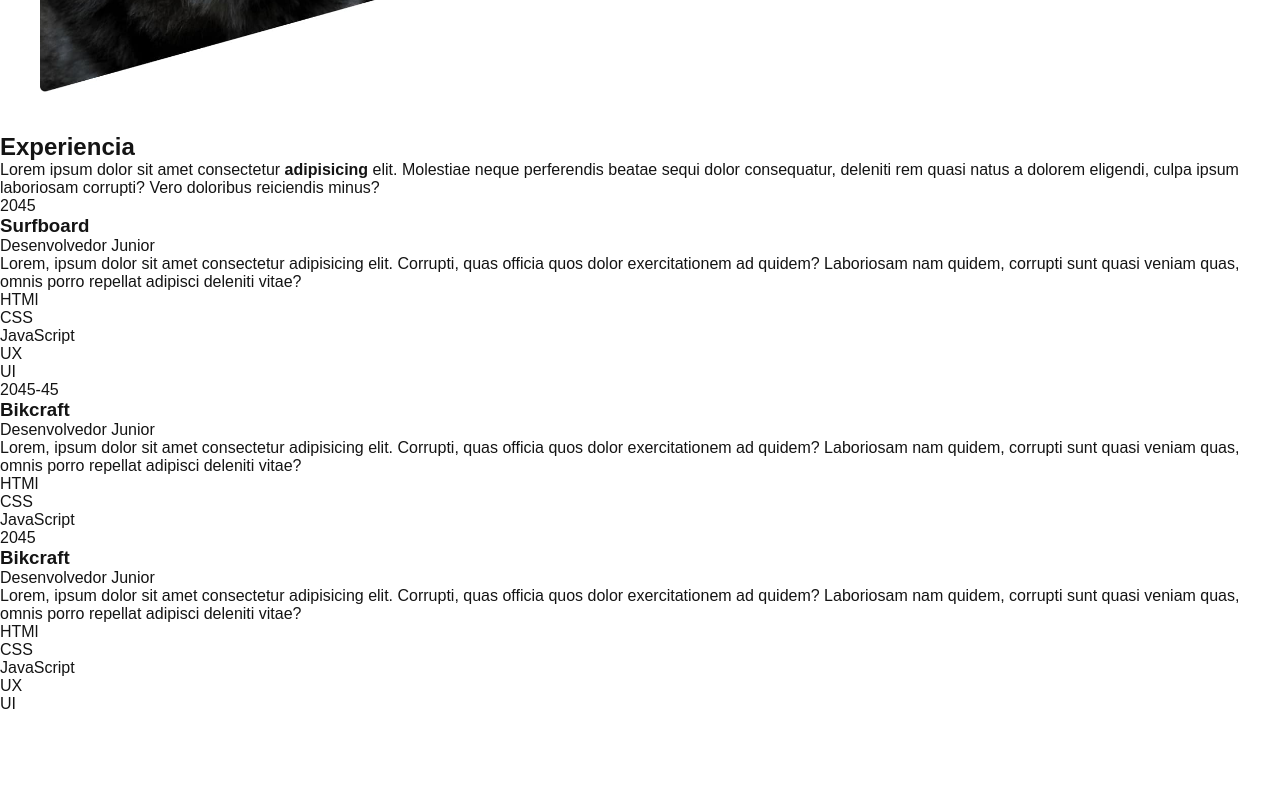
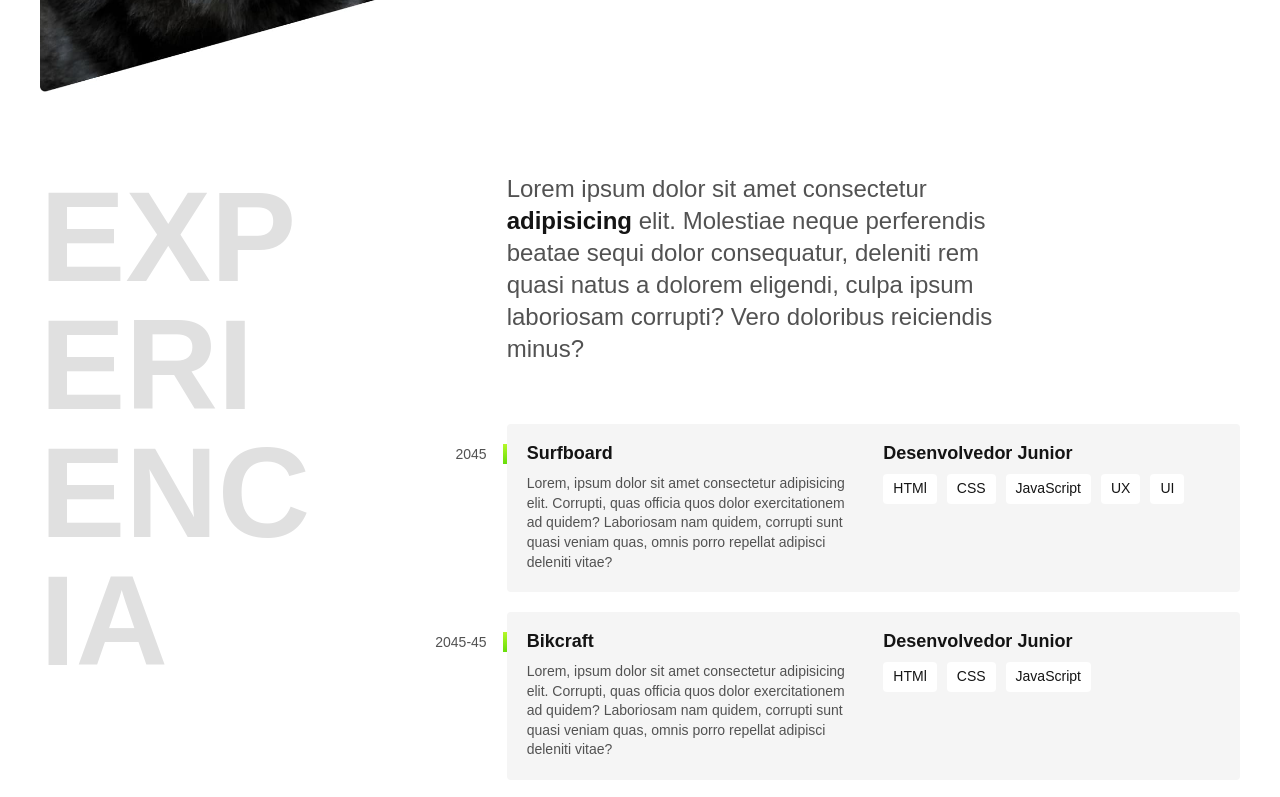
Before and after one commit to JoaoVictorVM/PreparadorFisico, a plain HTML site: page index.html in a window 1280 px wide. Shown: the part 600-1397 px from the top of the page. Before the commit the page ends 1313 px from the top, so only its background shows below. Drawn offline with Linux system fonts and the light colour scheme.

Commit message:
Add style experiencia
Adiciona estilizacao da secao de experiencia

```diff
--- a/src/css/global/elements.css
+++ b/src/css/global/elements.css
@@ -1,3 +1,11 @@
 body {
     color: var(--black);
 }
+
+.subtitulo {
+    font-size: 8rem;
+    line-height: 1;
+    text-transform: uppercase;
+    word-break: break-all;
+    max-width: 4ch;
+}
--- a/src/css/global/variables.css
+++ b/src/css/global/variables.css
@@ -1,3 +1,4 @@
 :root {
     --black: #141414;
+    --cinza-claro: #525252;
 }
--- a/src/css/pages/home/home.css
+++ b/src/css/pages/home/home.css
@@ -3,3 +3,4 @@
 
 /* Partials */
 @import "./partials/introducao.css";
+@import "./partials/experiencia.css";
--- /dev/null
+++ b/src/css/pages/home/partials/experiencia.css
@@ -0,0 +1,83 @@
+.experiencia {
+    max-width: 1200px;
+    padding: 40px 20px;
+    margin: 0 auto;
+    display: grid;
+    grid-template-columns: 1fr 2fr;
+    gap: 100px;
+}
+
+.experiencia .subtitulo {
+    color: #e0e0e0;
+}
+
+.experiencia-texto {
+    font-size: 1.5rem;
+    line-height: 1.33;
+    max-width: 40ch;
+    margin-bottom: 60px;
+    color: var(--cinza-claro);
+}
+
+.experiencia-texto strong {
+    color: var(--black);
+}
+
+.empresa {
+    display: grid;
+    grid-template-columns: 1fr 1fr;
+    gap: 10px 20px;
+    padding: 20px;
+    background: #f5f5f5;
+    margin-bottom: 20px;
+    border-radius: 4px;
+    position: relative;
+}
+
+.empresa::before {
+    content: "";
+    display: block;
+    width: 4px;
+    height: 20px;
+    background: linear-gradient(#b6f829, #67dd0a);
+    position: absolute;
+    top: 20px;
+    left: -4px;
+}
+
+.empresa-ano {
+    position: absolute;
+    top: 22px;
+    left: -100px;
+    text-align: right;
+    width: 80px;
+    color: var(--cinza-claro);
+    font-size: .875rem;
+}
+
+.empresa-titulo {
+    font-size: 1.125rem;
+    line-height: 1.1;
+    font-weight: bold;
+}
+
+.empresa-texto {
+    font-size: 0.875rem;
+    line-height: 1.4;
+    color: var(--cinza-claro);
+}
+
+.empresa-habilidades {
+    display: flex;
+    flex-wrap: wrap;
+    gap: 10px;
+    align-items: start;
+}
+
+.empresa-habilidades li {
+    font-size: 0.875rem;
+    line-height: 1.4;
+    border-radius: 4px;
+    background: #fff;
+    padding: 5px 10px;
+}
--- a/src/css/pages/home/partials/introducao.css
+++ b/src/css/pages/home/partials/introducao.css
@@ -29,7 +29,7 @@
 
 .introducao p {
     font-size: 1.5rem;
-    color: #525252;
+    color: var(--cinza-claro);
 }
 
 @media (max-width: 1000px) {
```
Also changed, not shown: index.html (+1 -2 lines).
